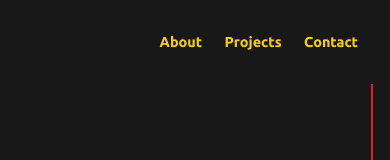
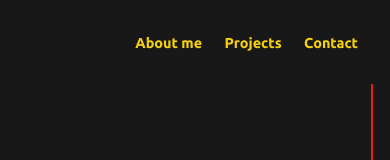
Before and after one commit to vinayak41/portfolio, a React (Create React App) app: page / in a window 390 px wide. Shown: the top 160 px of the page. Built offline with nearby package versions, Linux system fonts and the light colour scheme; some icons are missing; a web font is replaced by a local one.

Commit message:
add nav fuctionality

```diff
--- a/src/components/About/About.jsx
+++ b/src/components/About/About.jsx
@@ -3,7 +3,7 @@ import "./About.css";
 
 export default function About() {
   return (
-    <div className="about">
+    <div id="about" className="about">
       <div className="title">
         <h1>About</h1>
       </div>
--- a/src/components/Home/Home.jsx
+++ b/src/components/Home/Home.jsx
@@ -17,7 +17,7 @@ export default function Home() {
           <h1>Vinayak &nbsp;Khandekar</h1>
           <h6>Front-end Developer</h6>
           <div className="buttons-wrapper">
-            <button>About me</button>
+            <button><a href="#about">About me</a></button>
             <button className="resume"><a href={resume} target="_blank" rel="noopener noreferrer">Resume &nbsp;<span className="iconify" data-icon="fa-solid:file-download" data-inline="false"></span></a></button>
           </div>
         </div>
--- a/src/components/Navbar/Navbar.css
+++ b/src/components/Navbar/Navbar.css
@@ -9,13 +9,13 @@
   background-color: #181818;
 }
 
-.navbar > * {
+.navbar > h3 > a {
   margin: 2rem;
   color: #f5d10d;
 }
 
 @media screen and (max-width: 765px) {
-  .navbar > * {
+  .navbar > h3 > a {
     margin: 1.5rem;
     font-size: 1.05rem;
   }
@@ -26,7 +26,7 @@
 }
 
 @media screen and (max-width: 633px) {
-  .navbar > * {
+  .navbar > h3 > a {
     margin: 1.2rem;
     font-size: 1rem;
   }
@@ -37,7 +37,7 @@
 }
 
 @media screen and (max-width: 544px) {
-  .navbar > * {
+  .navbar > h3 > a {
     margin: 1rem;
     font-size: 1rem;
   }
@@ -48,7 +48,7 @@
 }
 
 @media screen and (max-width: 433px) {
-  .navbar > * {
+  .navbar > h3 > a {
     margin: 0.7rem;
     font-size: 0.9rem;
   }
--- a/src/components/Navbar/Navbar.jsx
+++ b/src/components/Navbar/Navbar.jsx
@@ -3,9 +3,9 @@ import "./Navbar.css"
 export default function Navbar() {
   return (
     <div className="navbar">
-      <h3>About</h3>
-      <h3>Projects</h3>
-      <h3>Contact</h3>
+      <h3><a href="#about">About me</a></h3>
+      <h3><a href="#projects">Projects</a></h3>
+      <h3><a href="#contact">Contact</a></h3>
     </div>
   );
 }
--- a/src/components/Projects/Projects.jsx
+++ b/src/components/Projects/Projects.jsx
@@ -5,7 +5,7 @@ import "./Projects.css";
 
 export default function Projects() {
   return (
-    <div className="projects">
+    <div id="projects" className="projects">
       <div className="projects-title">
         <h1>Projects</h1>
       </div>
```
